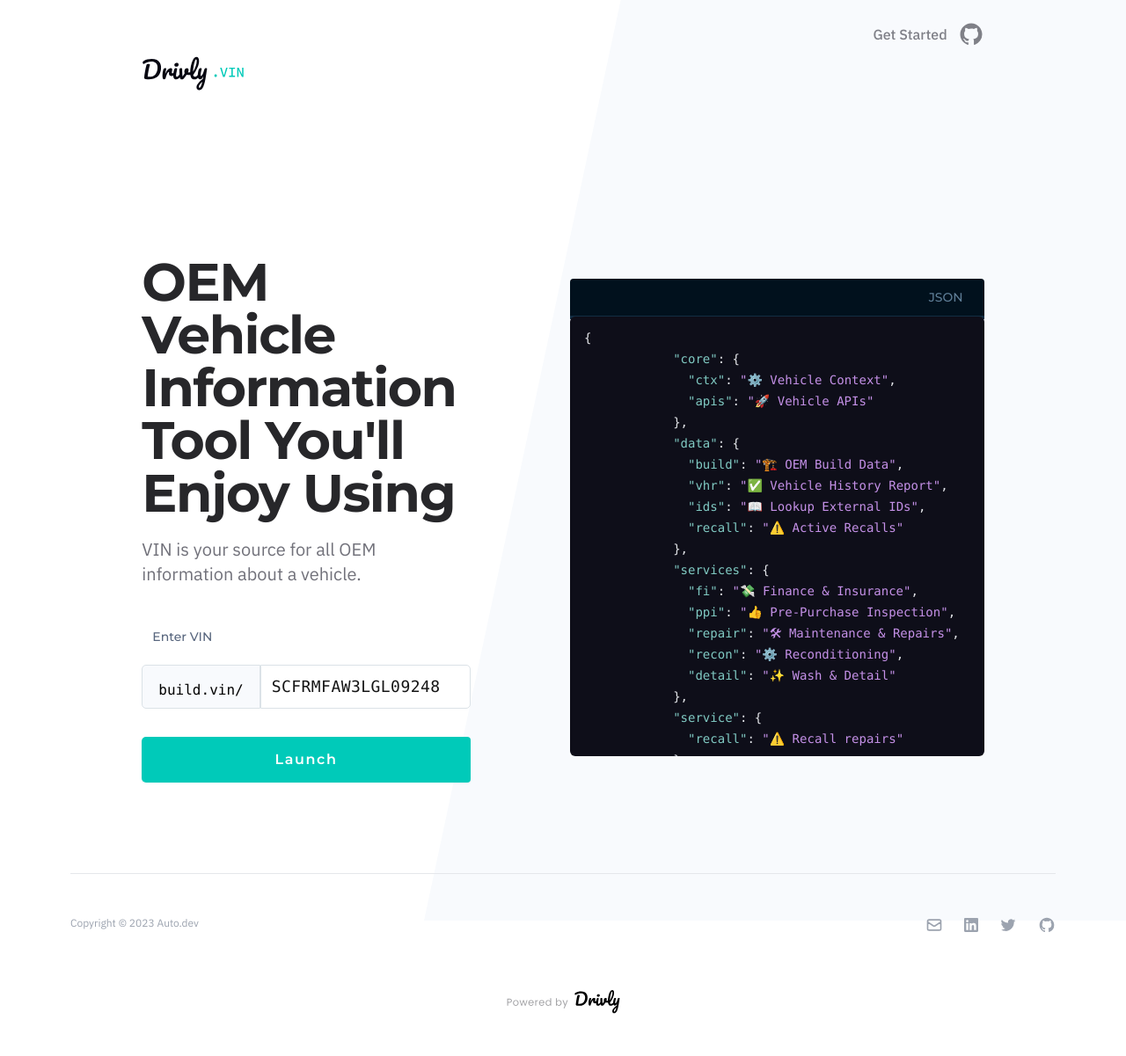
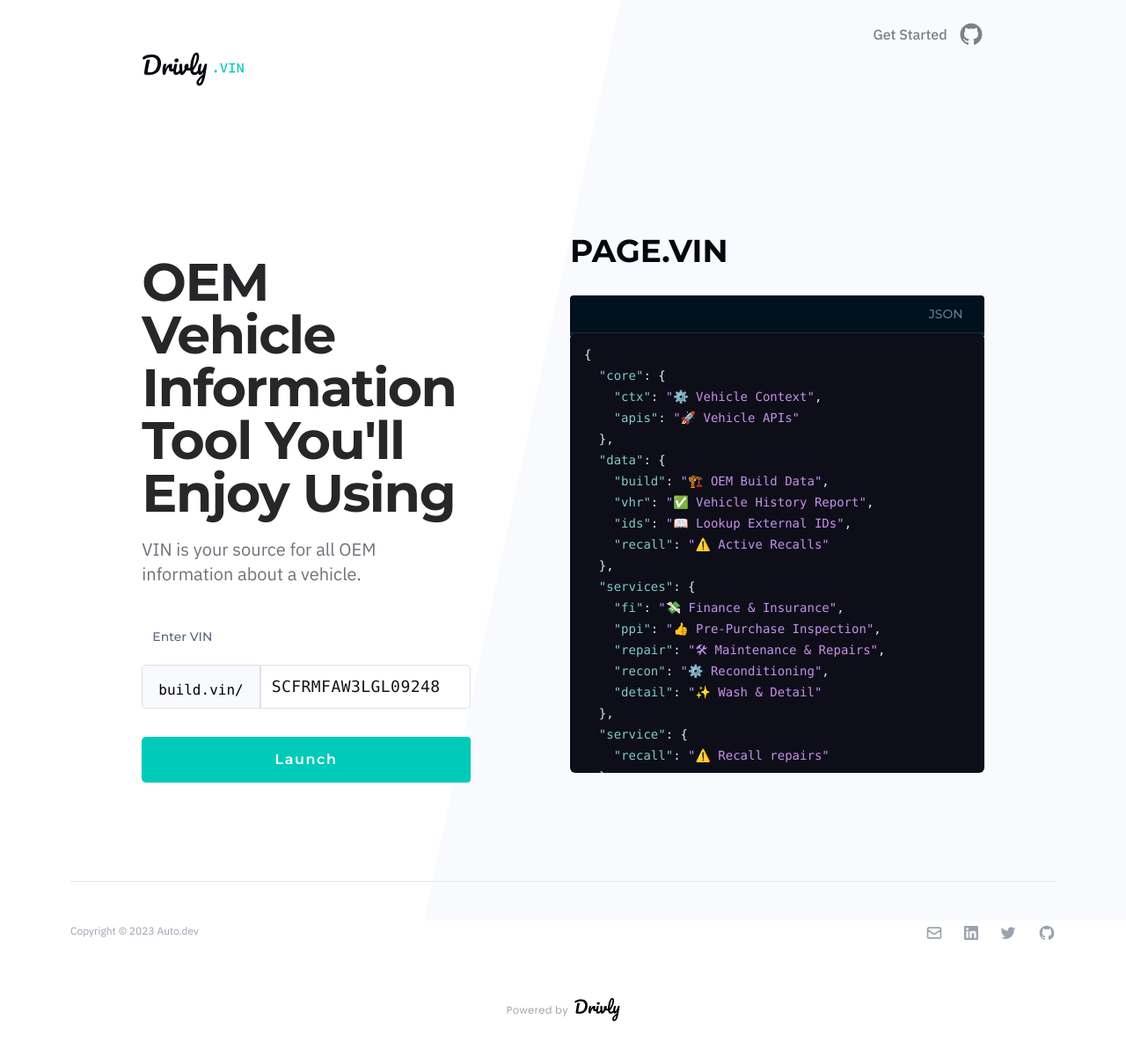
Before and after one commit to drivly/page.vin, a Jekyll site: the page built from README.md, in a window 1280 px wide. Shown: the top 1201 px of the page at 88% size. Built offline with Jekyll 4.4.1, drawn with Linux system fonts in a browser that asks for light colours; nearby versions of some CDN libraries; our own code applies the rules of GitHub Pages for plain Markdown files; comment, search, counter and statistics services are not loaded.

Commit message:
edited json code

```diff
--- a/_layouts/default.html
+++ b/_layouts/default.html
@@ -216,47 +216,7 @@
       </div>
 
       <div class="col-start-6 col-span-5 prose mx-auto w-full">
-        <div class="language-json highlighter-rouge">
-          <div class="highlight">
-            <pre
-              class="highlight language-json"
-            ><span class="token punctuation">{</span>
-            <span class="token property">"core"</span><span class="token operator">:</span> <span class="token punctuation">{</span>
-              <span class="token property">"ctx"</span><span class="token operator">:</span> <span class="token string">"⚙️ Vehicle Context"</span><span class="token punctuation">,</span>
-              <span class="token property">"apis"</span><span class="token operator">:</span> <span class="token string">"🚀 Vehicle APIs"</span>
-            <span class="token punctuation">}</span><span class="token punctuation">,</span>
-            <span class="token property">"data"</span><span class="token operator">:</span> <span class="token punctuation">{</span>
-              <span class="token property">"build"</span><span class="token operator">:</span> <span class="token string">"🏗️ OEM Build Data"</span><span class="token punctuation">,</span>
-              <span class="token property">"vhr"</span><span class="token operator">:</span> <span class="token string">"✅ Vehicle History Report"</span><span class="token punctuation">,</span>
-              <span class="token property">"ids"</span><span class="token operator">:</span> <span class="token string">"📖 Lookup External IDs"</span><span class="token punctuation">,</span>
-              <span class="token property">"recall"</span><span class="token operator">:</span> <span class="token string">"⚠️ Active Recalls"</span>
-            <span class="token punctuation">}</span><span class="token punctuation">,</span>
-            <span class="token property">"services"</span><span class="token operator">:</span> <span class="token punctuation">{</span>
-              <span class="token property">"fi"</span><span class="token operator">:</span> <span class="token string">"💸 Finance &amp; Insurance"</span><span class="token punctuation">,</span>
-              <span class="token property">"ppi"</span><span class="token operator">:</span> <span class="token string">"👍 Pre-Purchase Inspection"</span><span class="token punctuation">,</span>
-              <span class="token property">"repair"</span><span class="token operator">:</span> <span class="token string">"🛠 Maintenance &amp; Repairs"</span><span class="token punctuation">,</span>
-              <span class="token property">"recon"</span><span class="token operator">:</span> <span class="token string">"⚙️ Reconditioning"</span><span class="token punctuation">,</span>
-              <span class="token property">"detail"</span><span class="token operator">:</span> <span class="token string">"✨ Wash &amp; Detail"</span>
-            <span class="token punctuation">}</span><span class="token punctuation">,</span>
-            <span class="token property">"service"</span><span class="token operator">:</span> <span class="token punctuation">{</span>
-              <span class="token property">"recall"</span><span class="token operator">:</span> <span class="token string">"⚠️ Recall repairs"</span>
-            <span class="token punctuation">}</span><span class="token punctuation">,</span>
-            <span class="token property">"fi"</span><span class="token operator">:</span> <span class="token punctuation">{</span>
-              <span class="token property">"fin"</span><span class="token operator">:</span> <span class="token string">"⚡️ Financing"</span><span class="token punctuation">,</span>
-              <span class="token property">"pre.approval"</span><span class="token operator">:</span> <span class="token string">"🎉 Finance Pre-Approval"</span><span class="token punctuation">,</span>
-              <span class="token property">"apply"</span><span class="token operator">:</span> <span class="token string">"📝 Apply for Financing"</span><span class="token punctuation">,</span>
-              <span class="token property">"esign"</span><span class="token operator">:</span> <span class="token string">"✍️ Finance Pre-Approval"</span><span class="token punctuation">,</span>
-              <span class="token property">"identity"</span><span class="token operator">:</span> <span class="token string">"🪪 Identity Verification"</span><span class="token punctuation">,</span>
-              <span class="token property">"apr"</span><span class="token operator">:</span> <span class="token string">"📈 Interest Rates"</span>
-            <span class="token punctuation">}</span><span class="token punctuation">,</span>
-            <span class="token property">"logistics"</span><span class="token operator">:</span> <span class="token punctuation">{</span>
-              <span class="token property">"track"</span><span class="token operator">:</span> <span class="token string">"📆 Order Tracking"</span><span class="token punctuation">,</span>
-              <span class="token property">"ship"</span><span class="token operator">:</span> <span class="token string">"🚛 Transport &amp; Delivery"</span>
-            <span class="token punctuation">}</span>
-          <span class="token punctuation">}</span>
-          </pre>
-          </div>
-        </div>
+        {{ content }}
       </div>
     </div>
 
```
